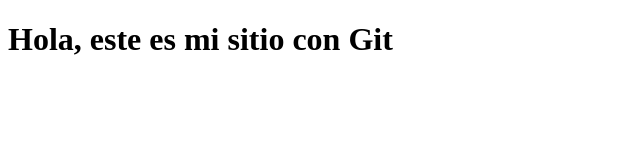
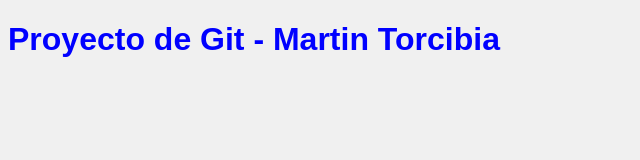
Before and after one commit to Guillermina19/tp-git-MartinTorcibia, a plain HTML site: page index.html in a window 1280 px wide. Shown: the whole page, without its empty margins (0-640 px from the left). Drawn offline with Linux system fonts and the light colour scheme.

Commit message:
Vinculación de CSS y actualización del título H1

```diff
--- a/index.html
+++ b/index.html
@@ -1,9 +1,10 @@
 <!DOCTYPE html>
 <html>
 <head>
+<link rel='stylesheet' href='styles.css'>
 <title>Mi Web</title>
 </head>
 <body>
-<h1>Hola, este es mi sitio con Git</h1>
+<h1>Proyecto de Git - Martin Torcibia</h1>
 </body>
 </html>
```
